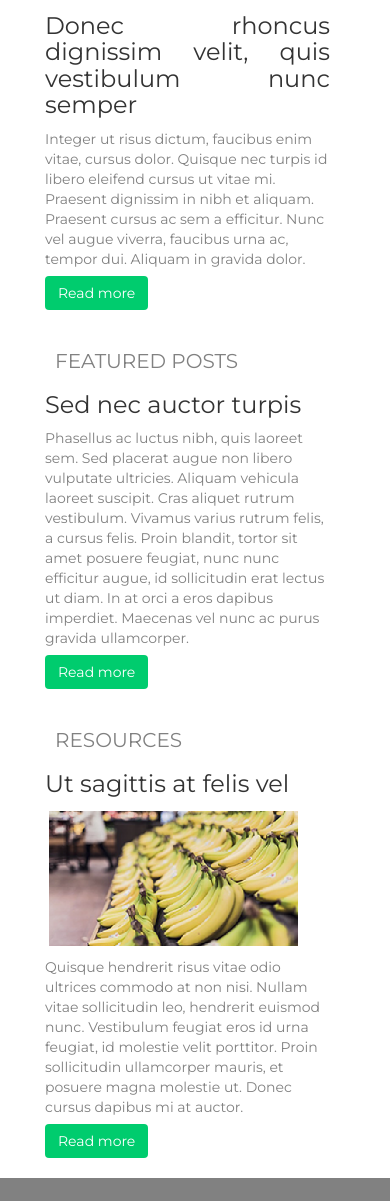
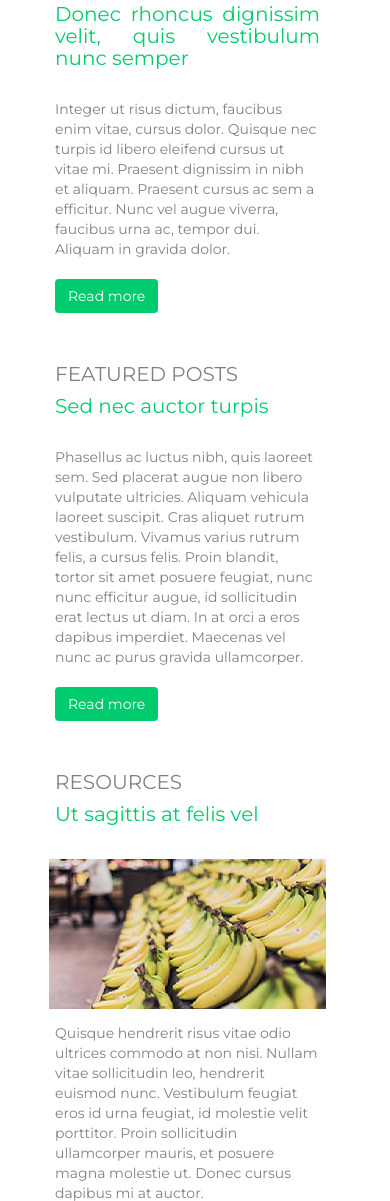
Before and after one commit to Jimimimi/Lividia, a plain HTML site: page index.html in a window 390 px wide. Shown: the part 799-2000 px from the top of the page. Drawn offline with Linux system fonts and the light colour scheme.

Commit message:
Update style.css

```diff
--- a/css/style.css
+++ b/css/style.css
@@ -10,11 +10,11 @@
     -ms-text-size-adjust: 100%;
 }
 body {margin: 0;}
-h2 {font-size:20px;}
+h2 {font-size: 20px;}
 p,h2 {margin: 10px 10px 10px 10px;}
 footer {
 	background-color: #818181;
-	height:auto;
+	height: auto;
     	padding-bottom: 20px;
 }
 hr {
@@ -24,7 +24,7 @@
 }
 .header-bar {
 	background-color: #00CC6E;
-	height:90px;
+	height: 90px;
 }
 .logo {
 	height: 80%;
@@ -32,8 +32,8 @@
 	margin-top: 10px;
     	margin-left: 80px;
 }
-.nav-header {float:left;}
-.navbar {margin-top:20px; }
+.nav-header {float: left;}
+.navbar {margin-top: 20px; }
 .navbar li a:hover {
 	color: #180000 !important;
 	background-color: #fff !important;
@@ -43,26 +43,26 @@
 .img-thumbnail {
 	border: 0 none;
 	box-shadow: none;
-	width:100%;
+	width: 100%;
 	margin: 0px;
 	border-radius: 0px;
 }
 .center-img {
-	padding:0px;
+	padding: 0px;
 	max-height: 450px;
 }
 .center-p {
 	background-color: #00CC6E;
-	height:380px;
+	height: 380px;
 }
-.main-text {margin-top:20px;}
+.main-text {margin-top: 20px;}
 .center-text {
-	color:#fff;
-	text-align:center;
+	color: #fff;
+	text-align: center;
 }
 .center-icons {
-	text-align:center;
-	width:100%;
+	text-align: center;
+	width: 100%;
     	margin-top: 30px;
 }
 .img-icon {
@@ -74,46 +74,55 @@
 .center-title {
 	font-family: 'Slabo 27px', serif;
 	font-size: 3em;
-	color:#818181;
+	color: #818181;
 	letter-spacing: 2px;
-	text-align:center;
+	text-align: center;
 	text-decoration: underline;
 	margin: 40px 20px 20px 20px;
 }
-.green-color {
-	color:#00CC6E;
+.green-color-text {
+	color: #00CC6E;
 	font-size: 20px;
+	margin: 10px 10px 30px 10px;
+}
+.hr-line{
+	color: #00CC6E;
+	margin-bottom: 50px;
 }
 .article {
 	padding-top: 30px;
 	padding-right: 30px;
 }
-.articles h2,p {color:#818181;}
+.articles h2,p {color: #818181;}
 .articles {margin : 0px 30px 20px 30px;}
-.p-article {text-align: left;}
-.article-img {width:90%;}
+.p-article {
+	text-align: left;
+	margin: 10px;
+}
+.article-img {width: 90%;}
+.read-more-btn{margin: 10px;}
 .footer-text {
 	font-family: 'Slabo 27px', serif;
-	color:#fff;
+	color: #fff;
 	margin-left: 50px;
 }
 .social-btn .fa {
 	font-size : 25px;
-	margin:5px;
+	margin: 5px;
 	margin-top: 30px;
 }
 .footer-nav {margin: 10px 0px 0px 40px}
 @media( max-width:1262px ){
 	.header-bar {display:none;}
 	.header-bar-small-device {
-		display:inline-block;
-		width:100%;
-		height:125px !important;
+		display: inline-block;
+		width: 100%;
+		height: 125px !important;
 		background-color: #00CC6E;
 	}
 	.logo {
-		height:60px;
-		float:left;
+		height: 60px;
+		float: left;
 	}
     	.header-btn {margin-right: 20px;}
 	.nav-pills {
@@ -123,13 +132,13 @@
 	.header-nav li {width:33.3333333%}
 	.navbar {
 		margin-left: 20px;
-		margin-right:10px;
+		margin-right: 10px;
 	}
 	.navbar li a {text-align: center;}
-	.img-icon {width:10%;}
-	.center-p {height:350px;}
+	.img-icon {width: 10%;}
+	.center-p {height: 350px;}
 }
-@media( max-width:983px ){
+@media( max-width:991px ){
 	p {
 	    display: block;
 	    -webkit-margin-before: 0.5em;
@@ -137,13 +146,14 @@
 	    -webkit-margin-start: 0px;
 	    -webkit-margin-end: 0px;
 	}
-	.center-p {height:320px;}
+	.center-p {height: 320px;}
+	.article-img {width: 70%;}
 }
 @media( max-width:494px ){
 	.navbar li a {font-size: 11px;}
 	.btn-warning {font-size: 11px;}
-	.logo {margin-left:0px; width:150px;}
-	.center-p {height:280px;}
+	.logo {margin-left:0px; width: 150px;}
+	.center-p {height: 280px;}
 	.social-btn .fa {
 		font-size : 18px;
 		margin-top: 10px;
@@ -151,6 +161,7 @@
 	.footer-nav {
 		margin: 0px;
 	}
+	.article-img {width: 100%;}
 }
 @media( max-width:333px ){
 	.btn-warning {font-size: 8px;}
@@ -159,8 +170,8 @@
 		display: inline-flex;
 		justify-content: center;
 	}
-	.header-bar-small-device {height:180px;}
-	.center-p {height:300px;}
+	.header-bar-small-device {height: 180px !important;}
+	.center-p {height: 300px;}
 	.social-btn .fa {
 		font-size : 15px;
 		margin-top: 5px;
```
